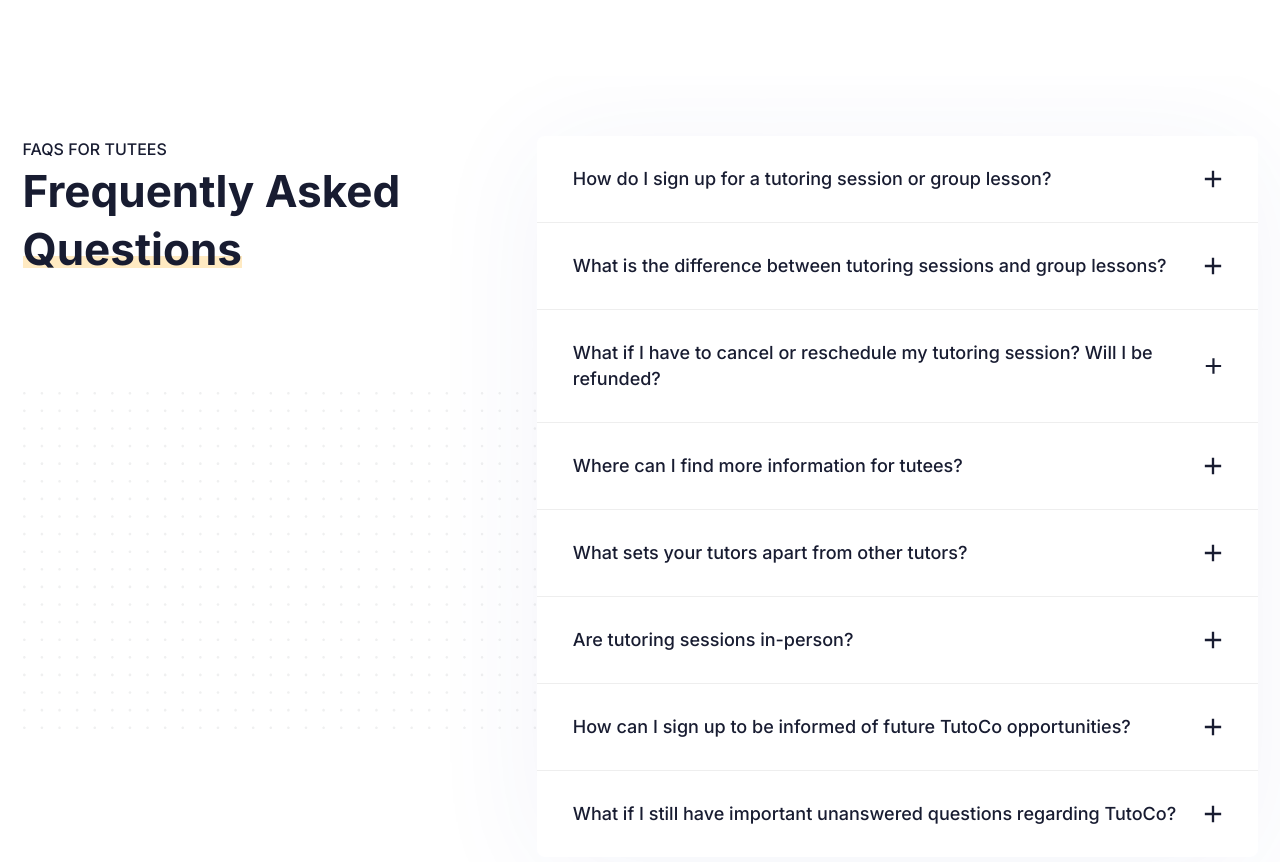
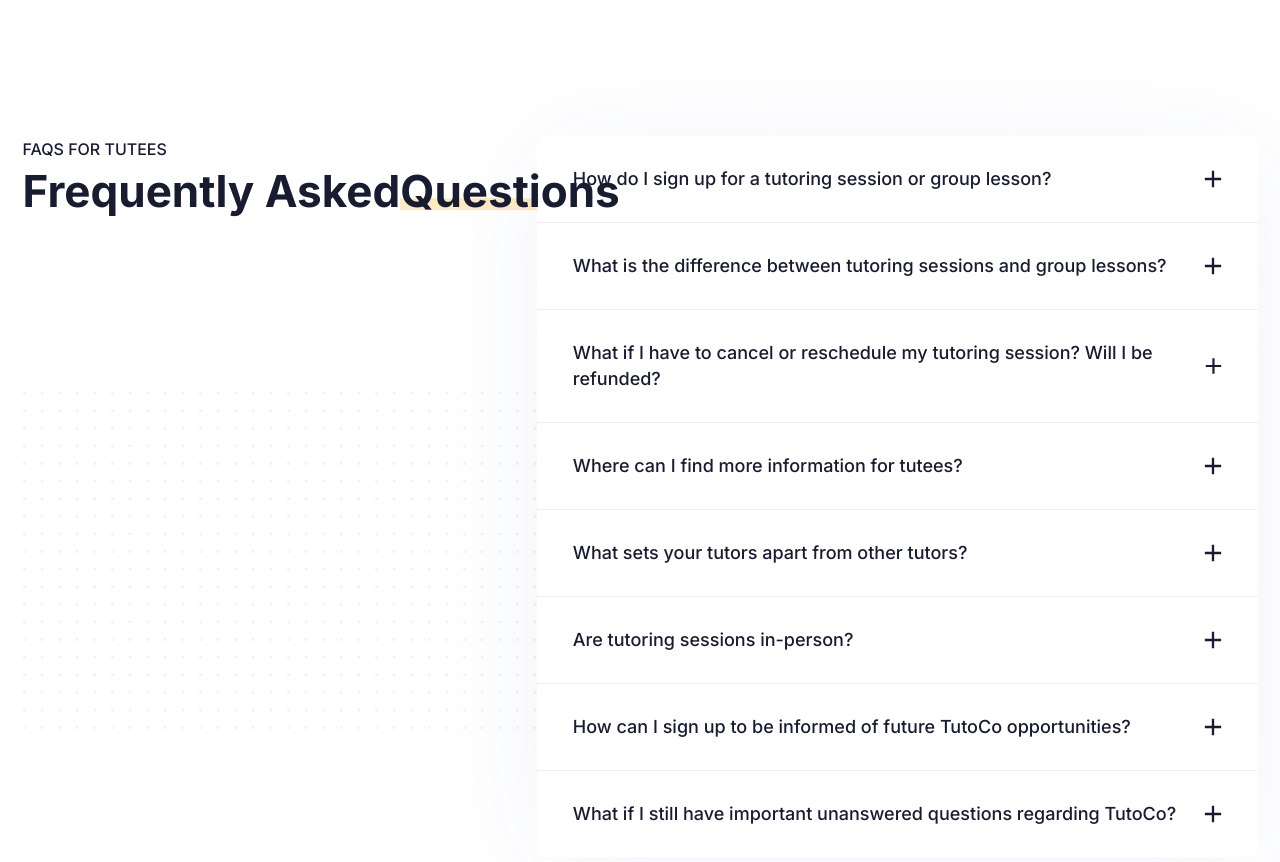
Before and after one commit to TutoCo/tutoco-site, a Next.js app: page / in a window 1280 px wide. Shown: the part 2200-3062 px from the top of the page. Built offline with nearby package versions, Linux system fonts and the light colour scheme.

Commit message:
abs again

```diff
--- a/components/FAQ/index.tsx
+++ b/components/FAQ/index.tsx
@@ -50,7 +50,7 @@ const FAQ = () => {
               viewport={{ once: true }}
               className="animate_left md:w-2/5 lg:w-2/5"
             >
-              <div class="sticky top-0">
+              <div className="absolute top-0">
                 <span className="font-medium uppercase text-black dark:text-white">
                   FAQs FOR TUTEES
                 </span>
```
